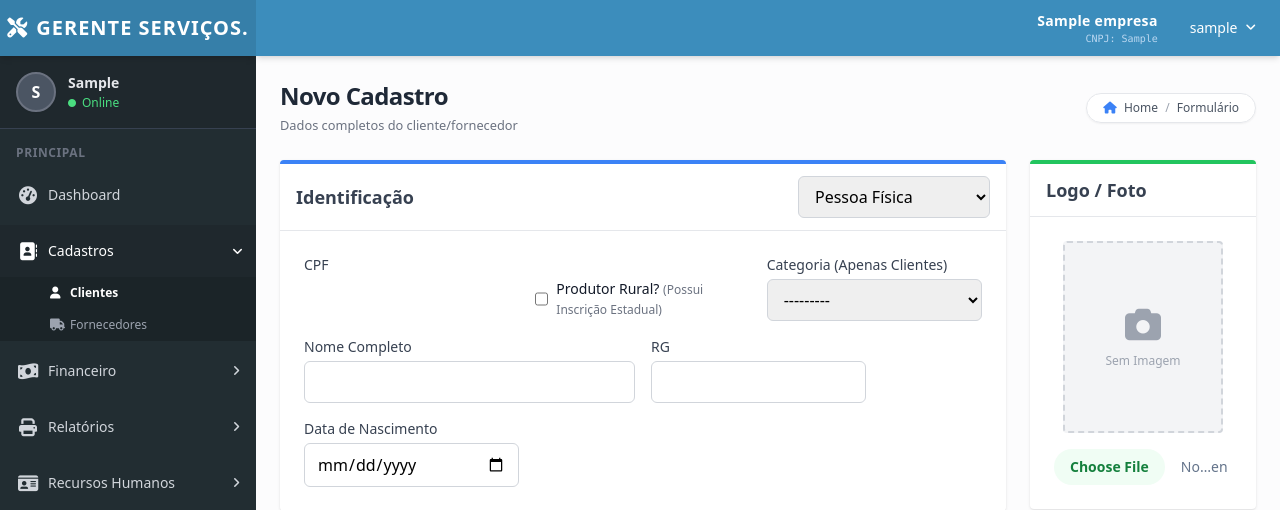
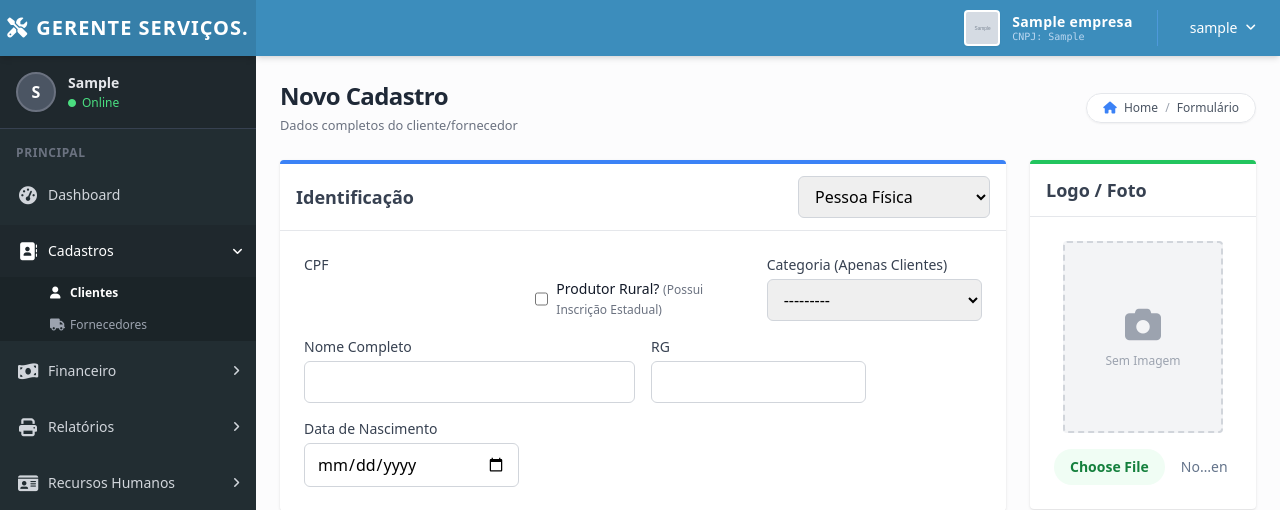
Before and after one commit to Ivanildo-Lab/e-gerenteservicos, a Django app: page /cadastros/clientes/novo/ in a window 1280 px wide. Shown: the top 510 px of the page. Run offline with Django 5.2, Linux system fonts and the light colour scheme; a user stored in the database is signed in; tables that the repository leaves empty hold one stand-in row (values such as "Sample post"); grey boxes marked "Sample" are stand-in pictures; some libraries are stand-ins or nearby versions.

Commit message:
LOgo da empresa no topo da tela

```diff
--- a/templates/base.html
+++ b/templates/base.html
@@ -218,11 +218,25 @@
             <!-- Lado Direito Header -->
             <div class="flex items-center space-x-6">
                 <!-- Nome da Empresa -->
-                <div class="hidden md:flex flex-col items-end">
-                    <span class="font-bold text-sm tracking-wide">{{ user.empresa.nome|default:"Sem Empresa" }}</span>
-                    <span class="text-[10px] text-blue-100 opacity-80 font-mono">CNPJ: {{ user.empresa.cnpj }}</span>
+            <div class="flex items-center space-x-6">
+
+                <!-- LOGO E NOME DA EMPRESA (Padrão SaaS) -->
+                <div class="hidden md:flex items-center space-x-3 border-r border-blue-400/50 pr-6">
+                    <!-- Verifica se tem logo -->
+                    {% if user.is_authenticated and user.empresa.logo %}
+                        <img src="{{ user.empresa.logo.url }}" alt="Logo Empresa" class="h-9 w-9 rounded bg-white object-cover border-2 border-white/20 shadow-sm">
+                    {% else %}
+                        <div class="h-9 w-9 rounded bg-white/20 flex items-center justify-center border-2 border-white/20 shadow-sm">
+                            <i class="fa fa-building text-white/80 text-sm"></i>
+                        </div>
+                    {% endif %}
+
+                    <!-- Textos -->
+                    <div class="flex flex-col items-start">
+                        <span class="font-bold text-sm tracking-wide leading-tight">{{ user.empresa.nome|default:"Sem Empresa" }}</span>
+                        <span class="text-[10px] text-blue-100 opacity-80 font-mono leading-tight">CNPJ: {{ user.empresa.cnpj|default:"Não informado" }}</span>
+                    </div>
                 </div>
-
                 <!-- MENU DO PERFIL / LOGOUT (COM JS ONCLICK) -->
                 <div class="relative">
                     <!-- Botão que ativa o menu -->
```
